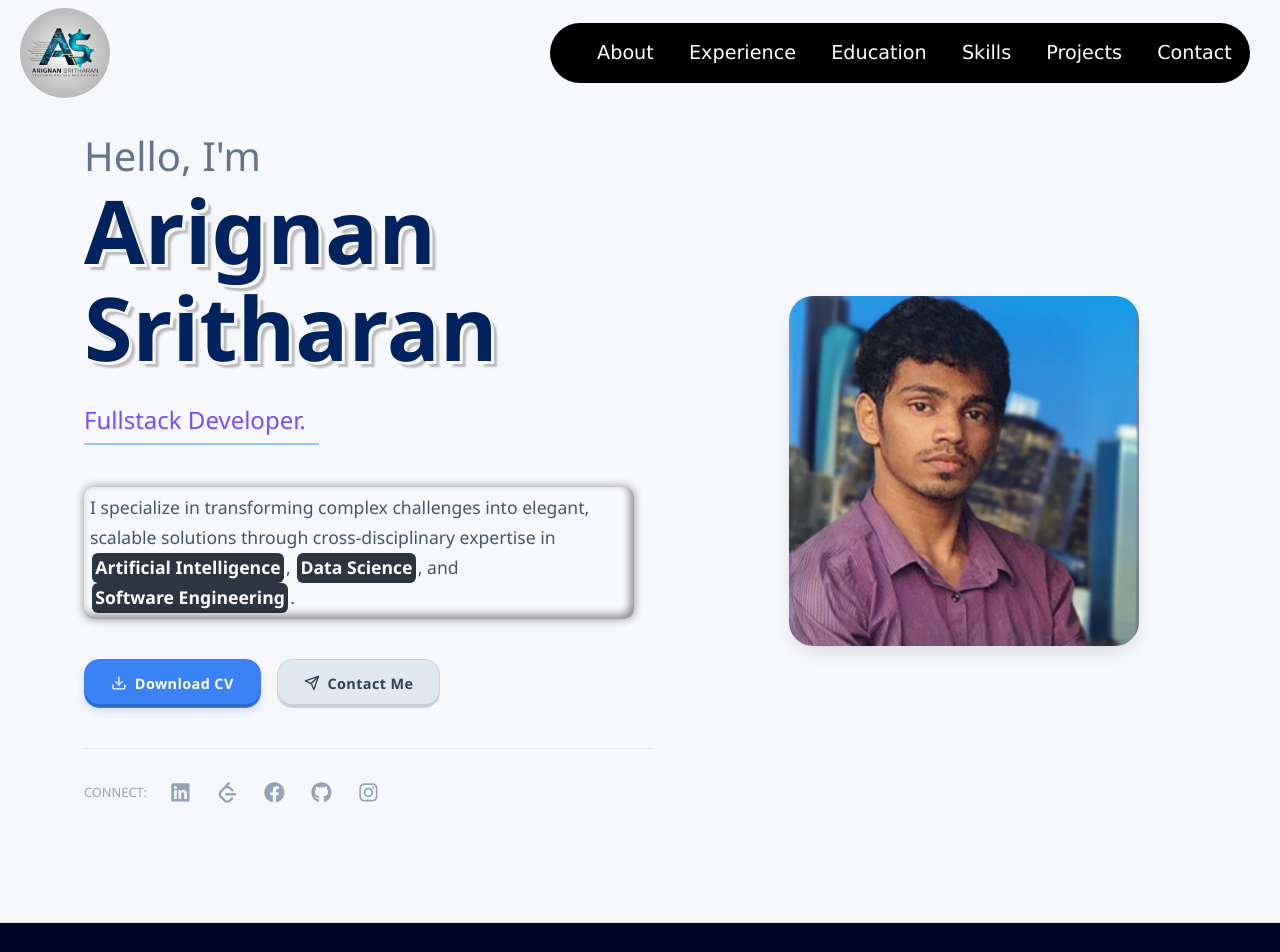
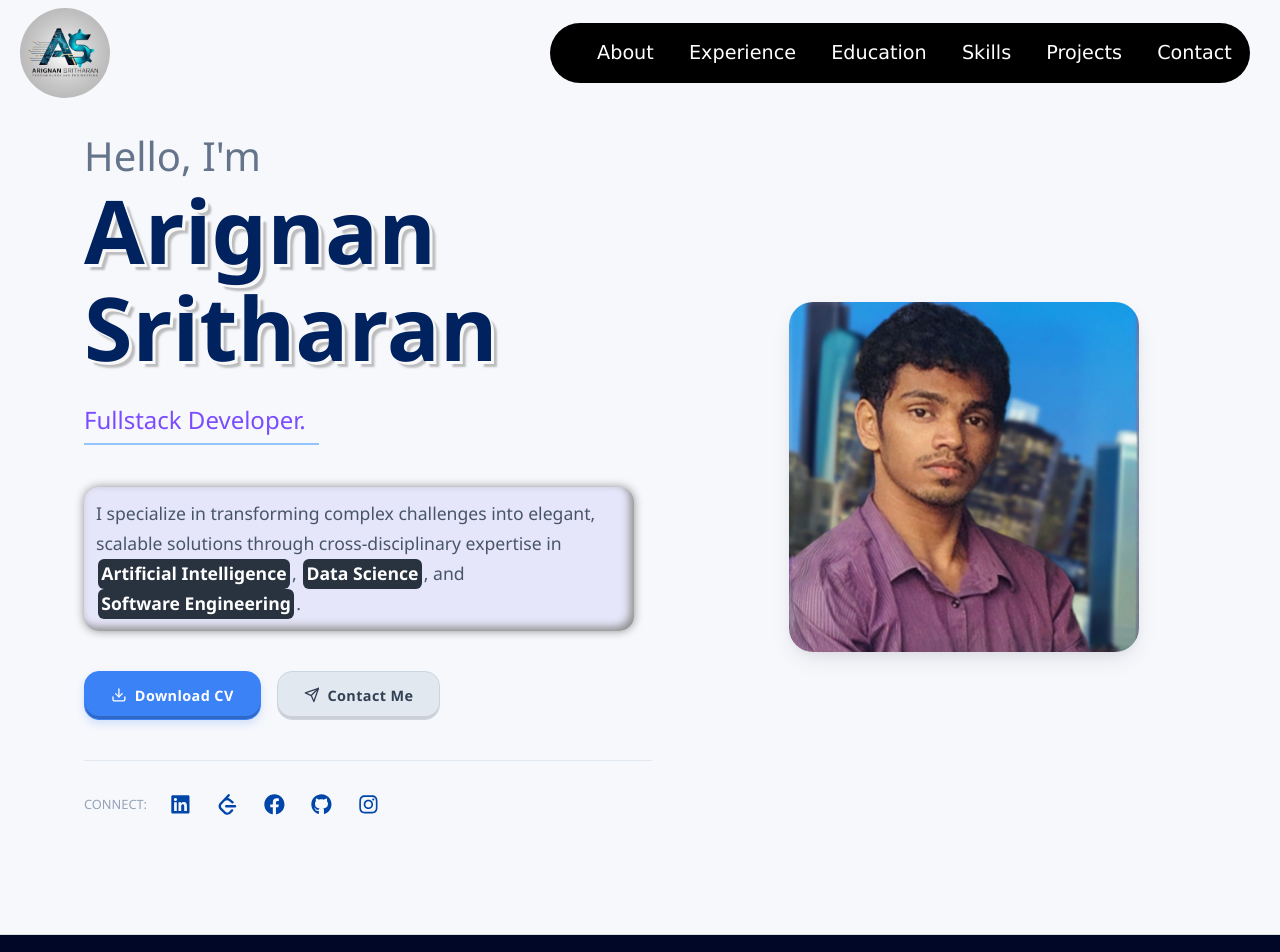
Before and after one commit to Arignan/Portfolio-Arignan-new, a React (Vite) app: page / in a window 1280 px wide. Shown: the top 952 px of the page. Built offline with nearby package versions, Linux system fonts and the light colour scheme.

Commit message:
hero section small update

```diff
--- a/src/components/Hero/Hero.jsx
+++ b/src/components/Hero/Hero.jsx
@@ -78,7 +78,7 @@ const Hero = () => {
           <div className={styles.heroSocials}>
             <span className={styles.socialsLabel}>Connect:</span> {/* Optional Label */}
             <a
-              href="YOUR_LINKEDIN_URL" // *** CRITICAL: Update URL ***
+              href="https://www.linkedin.com/in/arignansritharan/" // *** CRITICAL: Update URL ***
               target="_blank"
               rel="noopener noreferrer"
               className={styles.socialLink}
@@ -87,7 +87,7 @@ const Hero = () => {
               <FaLinkedin />
             </a>
             <a
-              href="YOUR_LEETCODE_URL" // *** CRITICAL: Update URL ***
+              href="https://leetcode.com/arignan03/" // *** CRITICAL: Update URL ***
               target="_blank"
               rel="noopener noreferrer"
               className={styles.socialLink}
@@ -96,7 +96,7 @@ const Hero = () => {
               <SiLeetcode />
             </a>
             <a
-              href="YOUR_FACEBOOK_URL" // *** CRITICAL: Update URL ***
+              href="https://www.facebook.com/profile.php?id=100008011605475&mibextid=ZbWKwL" // *** CRITICAL: Update URL ***
               target="_blank"
               rel="noopener noreferrer"
               className={styles.socialLink}
@@ -114,7 +114,7 @@ const Hero = () => {
               <FaGithub />
             </a>
             <a
-              href="YOUR_INSTAGRAM_URL" // *** CRITICAL: Update URL ***
+              href="https://www.instagram.com/arignan_03?igsh=MWN5dDN5cXI0cGljYQ==" // *** CRITICAL: Update URL ***
               target="_blank"
               rel="noopener noreferrer"
               className={styles.socialLink}
--- a/src/components/Hero/Hero.module.css
+++ b/src/components/Hero/Hero.module.css
@@ -106,8 +106,9 @@
    margin-bottom: 2.5rem;
    max-width: 550px; /* Limit width */
    box-shadow: 0px 0px 10px 0px #8f8f8f, inset -4px -4px 8px 0px #8f8f8f;
-    border-radius: 10px;
-    padding: 6px;
+    border-radius: 15px;
+    padding: 12px;
+    background-color: lavender;
 }
 
 .expertise {
@@ -226,7 +227,7 @@
 }
 
 .socialLink {
-  color: #94a3b8; /* Muted default */
+  color: #0046a9; /* Muted default */
   font-size: 1.3rem; /* Smaller default icons */
   padding: 0.5rem; /* Increase tappable area */
   transition: all 0.2s ease;
@@ -241,7 +242,7 @@
 .socialLink:hover {
   color: var(--primary-color, #3b82f6); /* Primary color on hover */
   transform: scale(1.1) translateY(-1px); /* Subtle lift/scale */
-  background-color: hsla(217, 91%, 93%, 0.5); /* Very faint blue background */
+  background-color: hsla(218, 100%, 85%, 0.5); /* Very faint blue background */
   border-color: #dbeafe; /* Light blue border */
 }
 .socialLink:focus-visible {
```
